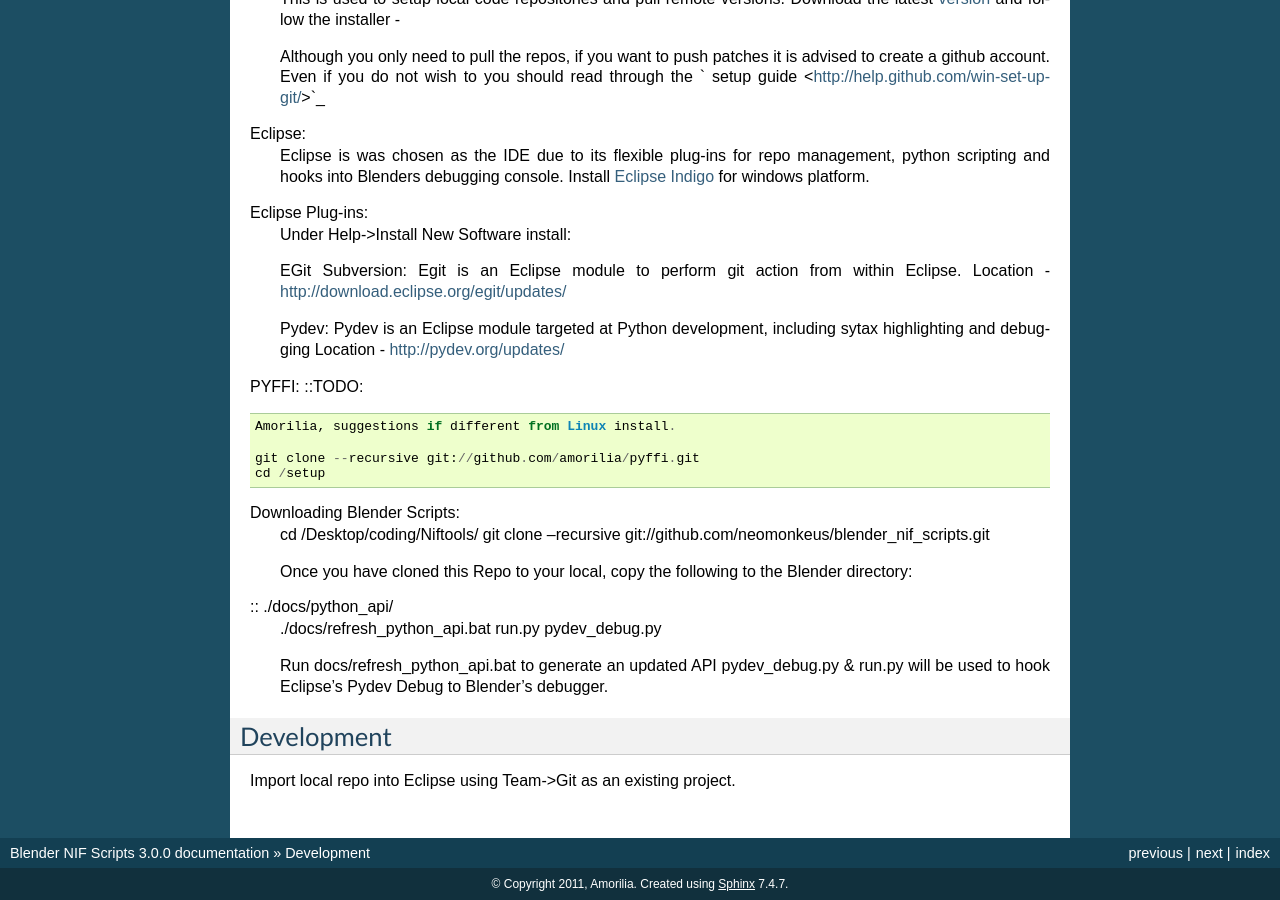
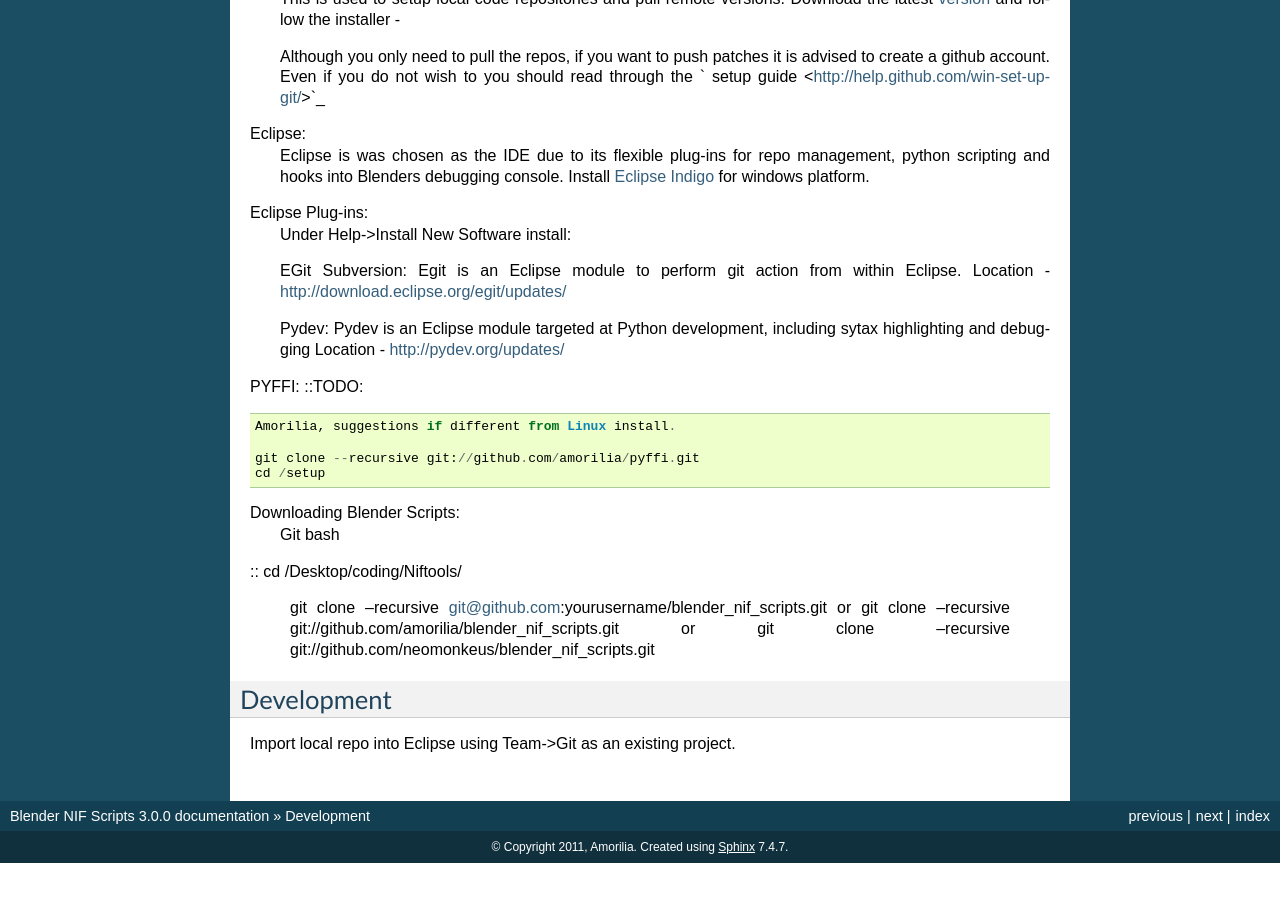
Before and after one commit to niftools/blender_niftools_addon, a Sphinx documentation site: the page built from docs/development/index.rst, in a window 1280 px wide and 900 px high, scrolled down 2790 px. Built offline with Sphinx 7.4.7, drawn with Linux system fonts in a browser that asks for light colours; formulas are drawn with MathJax 3; after the commit the page ends 3653 px from its top, so only the background shows below that.

```diff
--- a/docs/development/index.rst
+++ b/docs/development/index.rst
@@ -207,17 +207,15 @@ PYFFI:
 	cd /setup
 
 Downloading Blender Scripts:
-	cd /Desktop/coding/Niftools/
+	Git bash
+::	cd /Desktop/coding/Niftools/
+
+	git clone --recursive git@github.com:yourusername/blender_nif_scripts.git
+	or
+	git clone --recursive git://github.com/amorilia/blender_nif_scripts.git
+	or
 	git clone --recursive git://github.com/neomonkeus/blender_nif_scripts.git
 
-	Once you have cloned this Repo to your local, copy the following to the Blender directory:
-::	./docs/python_api/
-	./docs/refresh_python_api.bat
-	run.py
-	pydev_debug.py
-
-	Run docs/refresh_python_api.bat to generate an updated API
-	pydev_debug.py & run.py will be used to hook Eclipse's Pydev Debug to Blender's debugger.
 
 Development
 +++++
```
